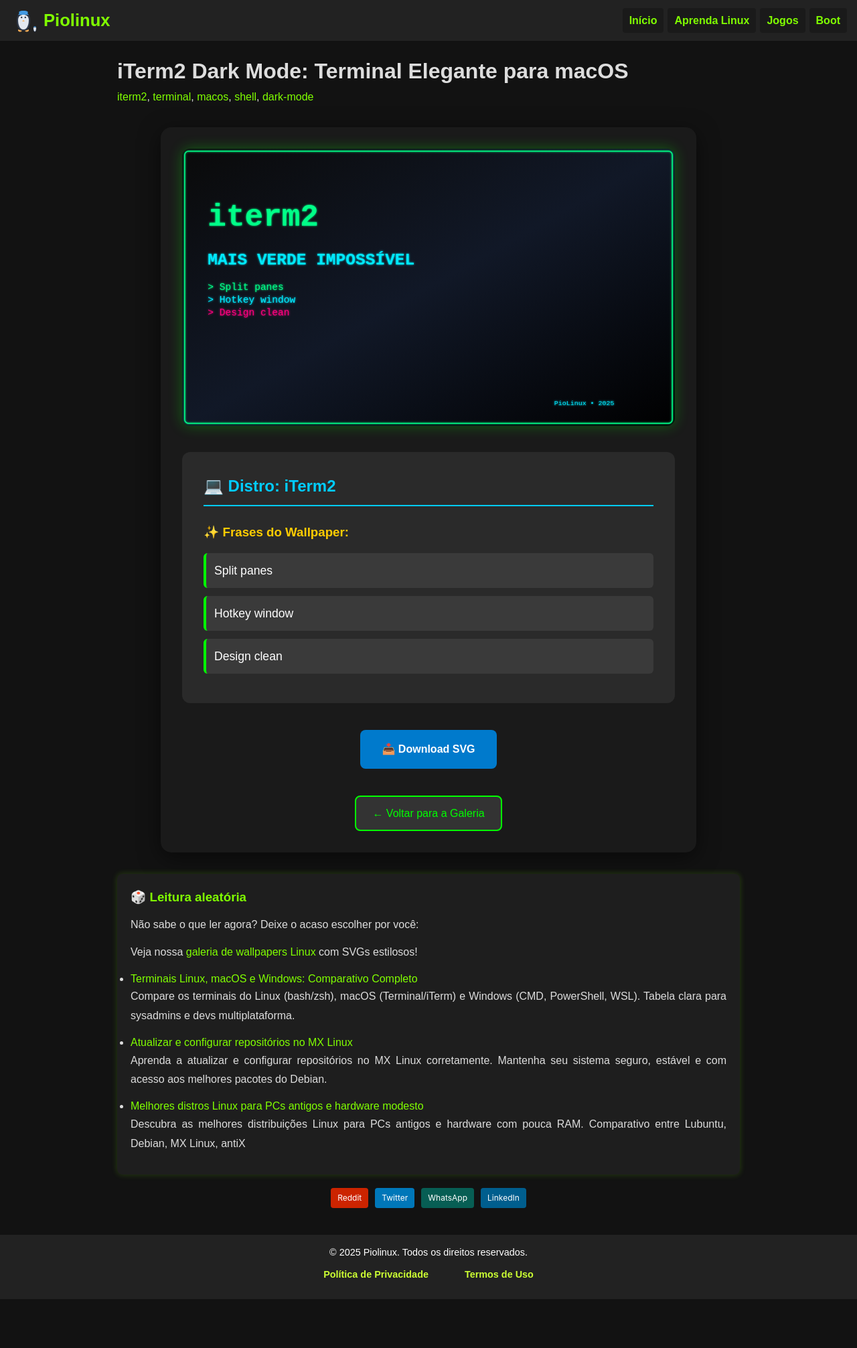
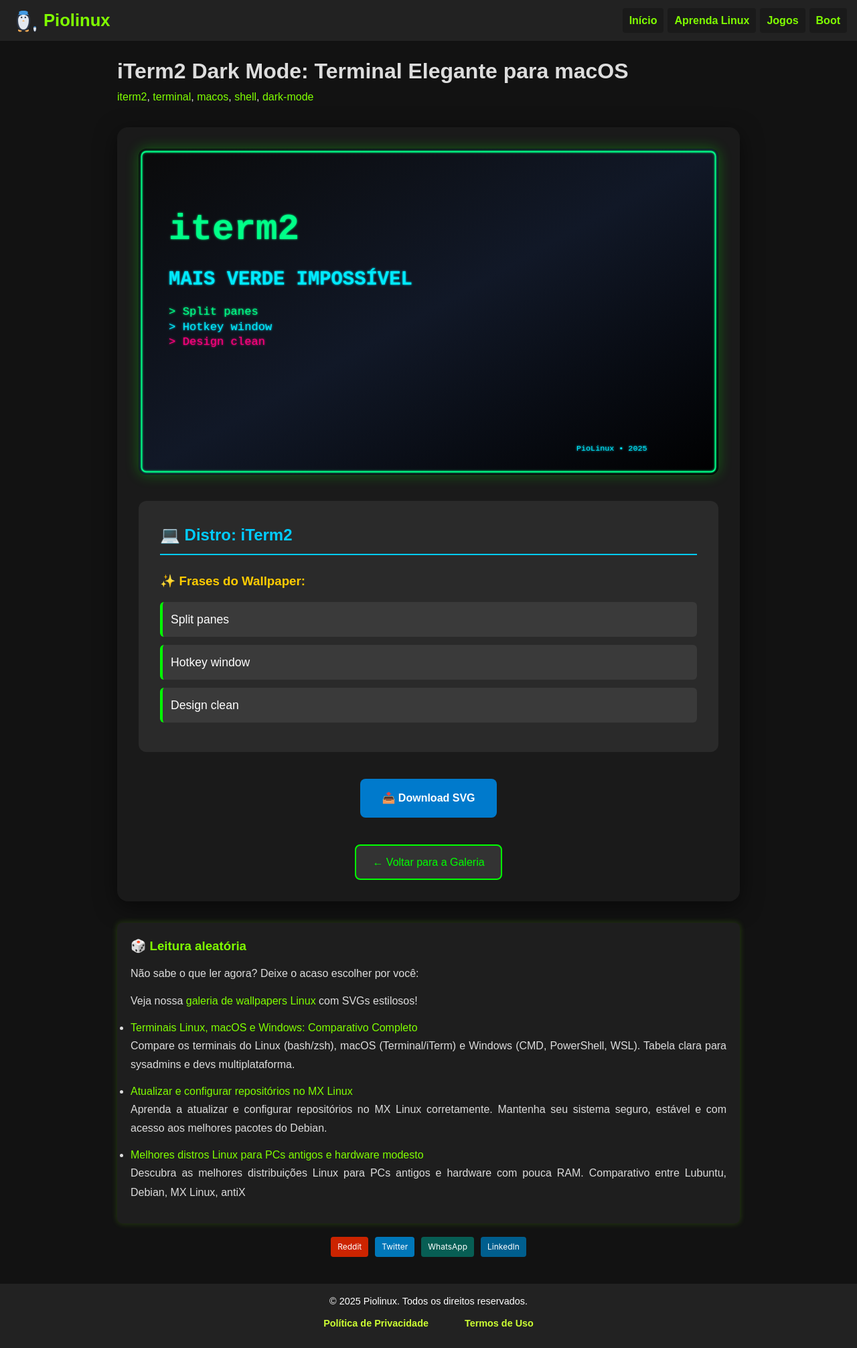
Before and after one commit to Piolinux/piolinux-site, a Jekyll site: the page built from _wallpapers/iterm2-dark-mode-macos.md, in a window 1280 px wide. Shown: the whole page at 67% size. Built offline with Jekyll 4.4.1, drawn with Linux system fonts in a browser that asks for light colours; before the commit the page ends 1940 px from its top, so only the background shows below that.

Commit message:
Update wallpaper.html

```diff
--- a/_layouts/wallpaper.html
+++ b/_layouts/wallpaper.html
@@ -1,7 +1,7 @@
 ---
 layout: default
 ---
-<div style="max-width: 800px; margin: 2rem auto; padding: 2rem; background: #1a1a1a; border-radius: 16px; box-shadow: 0 8px 32px rgba(0,0,0,0.5);">
+<div style="max-width: 1000px; margin: 2rem auto; padding: 2rem; background: #1a1a1a; border-radius: 16px; box-shadow: 0 8px 32px rgba(0,0,0,0.5);">
 
 
   <div style="text-align: center; margin-bottom: 2rem;">
```
